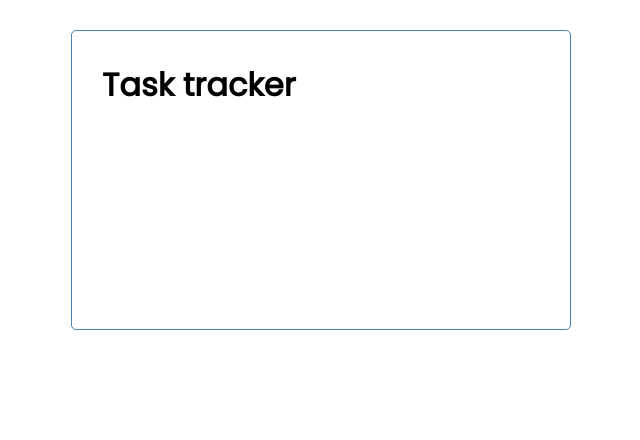
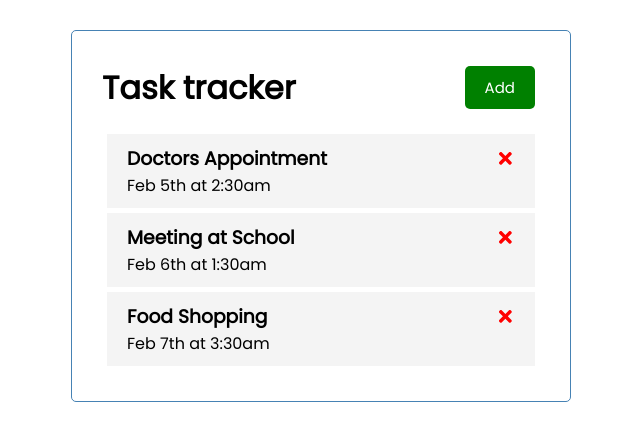
Before and after one commit to hakimuddinkika/React-Task-Tracker, a React (Create React App) app: page / in a window 1280 px wide. Shown: the top 440 px of the page, without its empty margins (319-959 px from the left). Built offline with nearby package versions, Linux system fonts and the light colour scheme.

Commit message:
Installing React Icons, Separating Components, Deleting Tasks from the list

```diff
--- a/package.json
+++ b/package.json
@@ -8,6 +8,7 @@
     "@testing-library/user-event": "^13.5.0",
     "react": "^18.1.0",
     "react-dom": "^18.1.0",
+    "react-icons": "^4.4.0",
     "react-scripts": "5.0.1",
     "web-vitals": "^2.1.4"
   },
--- a/src/App.js
+++ b/src/App.js
@@ -1,14 +1,50 @@
+import { useState } from "react"
 import Header from "./components/Header";
+import Tasks from "./components/Tasks";
 
 function App() {
-  const name = 'Hakimuddin';
-  const x = true;
+	// const name = 'Hakimuddin';
+	// const x = true;
 
-  return (
-    <div className="container">
-      <Header />
-    </div>
-  );
+	const [tasks, setTasks] = useState([
+		{
+			id : 1,
+			text : 'Doctors Appointment',
+			day : 'Feb 5th at 2:30am',
+			reminder : true,
+		},
+		{
+			id : 2,
+			text : 'Meeting at School',
+			day : 'Feb 6th at 1:30am',
+			reminder : true,
+		},
+		{
+			id : 3,
+			text : 'Food Shopping',
+			day : 'Feb 7th at 3:30am',
+			reminder : false,
+		},
+	])
+
+	//Delete Task
+	const deleteTask = (id) => {
+		setTasks(tasks.filter((task) => task.id !== id))
+	}
+
+	return (
+		<div className="container">
+			<Header />
+			{ tasks.length > 0 ? (
+				<Tasks tasks={tasks} onDelete={deleteTask}/>
+			) : (
+				'No tasks to show'
+			)
+			}
+		</div>
+	);
 }
 
+
+
 export default App;
--- /dev/null
+++ b/src/components/Button.js
@@ -0,0 +1,19 @@
+import PropTypes from 'prop-types'
+
+function Button({ color, text, onClick}) {
+	return (
+		<button onClick={ onClick} style={{ backgroundColor : color}} className='btn'>{ text }</button>
+	)
+}
+
+Button.defaultProps = {
+	color : 'steelblue'
+}
+
+Button. propTypes = {
+	text : PropTypes.string,
+	color : PropTypes.string,
+	onClick : PropTypes.func,
+}
+
+export default Button
--- a/src/components/Header.js
+++ b/src/components/Header.js
@@ -1,9 +1,14 @@
 import PropTypes from 'prop-types'
+import Button from './Button'
 
 const Header = ({title}) => {
+    const onClick = ()  => {
+        console.log('Click')
+    }
   return (
-    <header>
+    <header className='header'>
         <h1>{ title }</h1>
+        <Button color='green' text='Add' onClick={onClick} />
     </header>
   )
 }
--- /dev/null
+++ b/src/components/Task.js
@@ -0,0 +1,17 @@
+import { FaTimes } from 'react-icons/fa'
+
+const Task = ({ task, onDelete }) => {
+  return (
+    <div className='task'>
+        <h3>{task.text}
+            <FaTimes
+                style={{ color : 'red', cursorer: 'pointer' }}
+                onClick={() => onDelete(task.id)}
+            />
+        </h3>
+        <p>{task.day}</p>
+    </div>
+  )
+}
+
+export default Task
--- /dev/null
+++ b/src/components/Tasks.js
@@ -0,0 +1,13 @@
+import Task from "./Task"
+
+const Tasks = ({ tasks, onDelete }) => {
+	return (
+		<>
+			{tasks.map((task) => (
+				<Task key={task.id} task={task} onDelete={ onDelete }/>
+			))}
+		</>
+	)
+}
+
+export default Tasks
```
Also changed, not shown: 1 other file (tests, documents, lock files or other folders).
